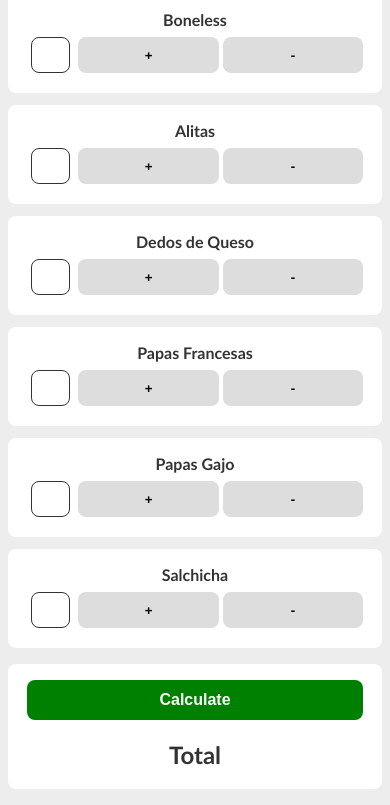
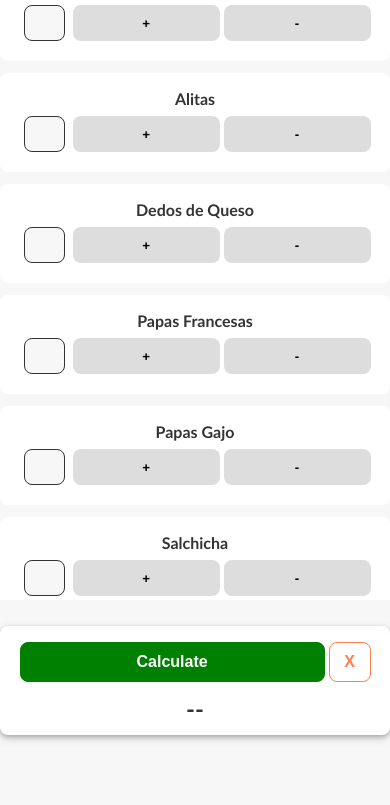
Before and after one commit to axelquartz/expenses_tracker, a website: page index.html in a window 390 px wide. Shown: the part 109-914 px from the top of the page. After the commit the page ends 844 px from the top, so only its background shows below. Drawn offline with Linux system fonts and the light colour scheme.

Commit message:
Reset button added

```diff
--- a/index.html
+++ b/index.html
@@ -8,7 +8,9 @@
     <title>Expenses Tracker</title>
 </head>
 <body>
+    <div id="all-items">
         <h1>Expenses Tracker</h1>
+
         <div class="item-input">
             <label for="item-name">Boneless</label>
             <div class="input">
@@ -57,10 +59,14 @@
                 <button id="salchicha-remove-btn">-</button>
             </div>
         </div>
+    </div>
     <div id="result">
+        <div class="result-btns">
             <button class="calc-btn">Calculate</button>
+            <button class="reset-btn">X</button>
+        </div>
         <div id="total">
-            <h2>Total</h2>
+            <h2>--</h2>
         </div>
     </div>
 </body>
--- a/src/script.js
+++ b/src/script.js
@@ -1,6 +1,7 @@
-const sumArr = []
+let sumArr = []
 // const userQuantity = document.getElementById('item-value')
 const calcBtn = document.querySelector('.calc-btn')
+const resetBtn = document.querySelector('.reset-btn')
 const total = document.querySelector('#total h2')
 
 // Item template
@@ -150,6 +151,7 @@ function displayTotal() {
     total.textContent = `Total is: ${sum}`
 }
 
+//Calc SumArr
 calcBtn.addEventListener('click', function() {
     if (sumArr.length === 0) {
         console.log('Empty mode');
@@ -166,3 +168,15 @@ calcBtn.addEventListener('click', function() {
     displayTotal()
     }
 })
+
+// Reset
+resetBtn.addEventListener('click', function() {
+    sumArr = []
+    total.textContent = '--'
+    userBonelessQuantity.value = '';
+    userAlitasQuantity.value = '';
+    userDedosQuantity.value = '';
+    userFrancesasQuantity.value = '';
+    userGajoQuantity.value = '';
+    userSalchichaQuantity.value = '';
+})
--- a/src/style.css
+++ b/src/style.css
@@ -1,18 +1,19 @@
 /* Normal Mode */
 @media screen and (max-width: 600px) {
     body {
-        background-color: #ededed;
+        background-color: #f7f7f7;
     }
     h1 {
         color: #333;
         font-family: 'Gill Sans', 'Gill Sans MT', Calibri, 'Trebuchet MS', sans-serif;
         text-align: center;
-        margin: 32px 0;
+        margin: 16px 0;
     }
 
     h2 {
         color: #333;
         font-family: 'Gill Sans', 'Gill Sans MT', Calibri, 'Trebuchet MS', sans-serif;
+        margin: 12px auto;
     }
 
     label {
@@ -26,6 +27,16 @@
     button {
         border-radius: 8px;
         border: none;
+    }
+
+    #all-items {
+        z-index: 0;
+        position: fixed;
+        top: 0;
+        left: 0;
+        overflow: scroll;
+        height: 84%;
+        width: 100%;
     }
 
     .item-input {
@@ -56,6 +67,8 @@
         height: 32px;
         border-radius: 8px;
         border: 1px solid #333;
+        background-color: #f7f7f7;
+
     }
 
     .input button {
@@ -65,30 +78,50 @@
     }
 
     #result {
+        z-index: 1;
+        position: fixed;
+        bottom: 0;
+        left: 0;
         display: flex;
         flex-direction: column;
         align-items: center;
         border-radius: 8px;
-        margin: 16px auto;
+        margin: 16px auto 0 auto;
         padding: 16px 0 0 0;
         width: 100%;
         background-color: #fff;
+        box-shadow: 0 2px 4px 0 rgba(0, 0, 0, 0.2), 0 3px 10px 0 rgba(0, 0, 0, 0.19);
+    }
+
+    .result-btns {
+        display: flex;
+        flex-direction: row;
+        justify-content: space-between;
+        width: 90%;
+        gap: 4px;
     }
 
     .calc-btn {
-        width: 90%;
+        width: 88%;
         height: 40px;
         background-color: green;
-        border: none;
+        border: solid 1px green;
         border-radius: 8px;
         color: #fff;
         font-size: 16px;
         font-weight: bold;
     }
 
-
-
-
+    .reset-btn {
+        width: 12%;
+        height: 40px;
+        border: solid 1px coral;
+        background-color: #fff;
+        border-radius: 8px;
+        color: coral;
+        font-size: 16px;
+        font-weight: bold;
+    }
 
 }
 
```
Lines whose indentation alone changed are shown as unchanged.
